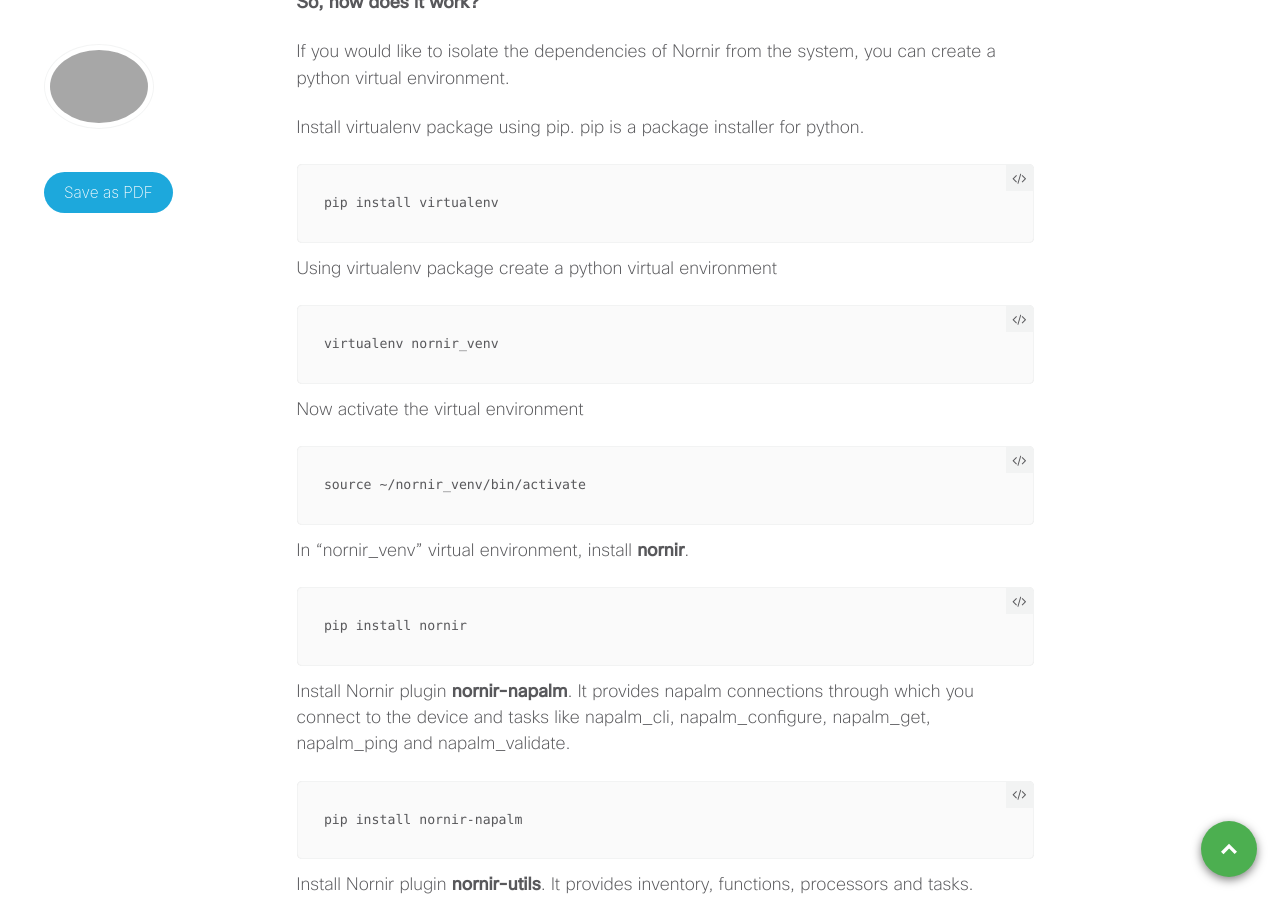
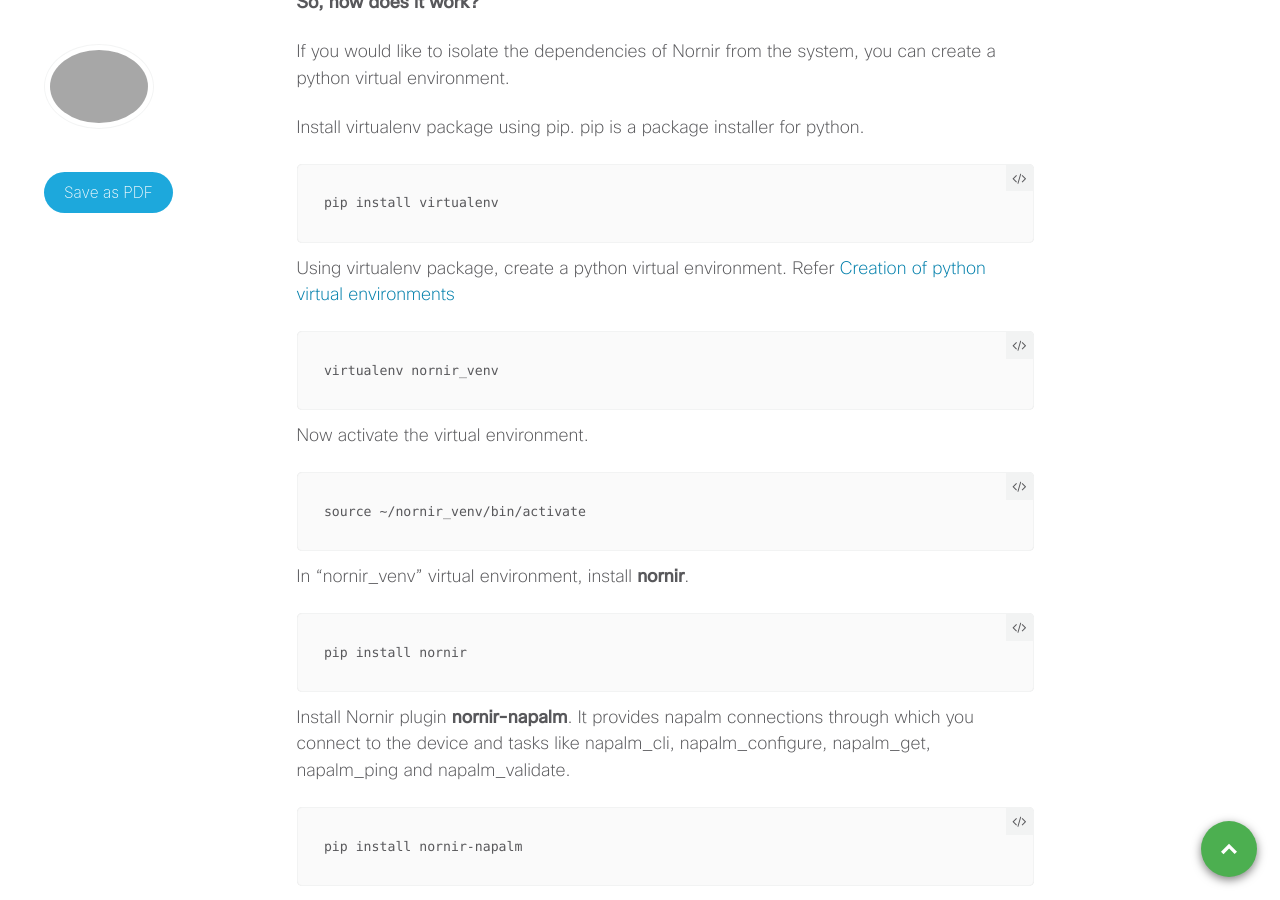
Before and after one commit to xrdocs/programmability, a Jekyll site: the page built from _tutorials/2020-12-02-nornir-overview.md, in a window 1280 px wide and 900 px high, scrolled down 975 px. Built offline with Jekyll 4.4.1, drawn with Linux system fonts in a browser that asks for light colours; comment, search, counter and statistics services are not loaded.

Commit message:
Update 2020-12-02-nornir-overview.md

````diff
--- a/_tutorials/2020-12-02-nornir-overview.md
+++ b/_tutorials/2020-12-02-nornir-overview.md
@@ -30,11 +30,12 @@ Install virtualenv package using pip. pip is a package installer for python.
 ```
 pip install virtualenv
 ```
-Using virtualenv package create a python virtual environment
+Using virtualenv package, create a python virtual environment.
+Refer [Creation of python virtual environments](https://docs.python.org/3/library/venv.html)
 ```
 virtualenv nornir_venv
 ```
-Now activate the virtual environment
+Now activate the virtual environment.
 ```
 source ~/nornir_venv/bin/activate
 ```
````
